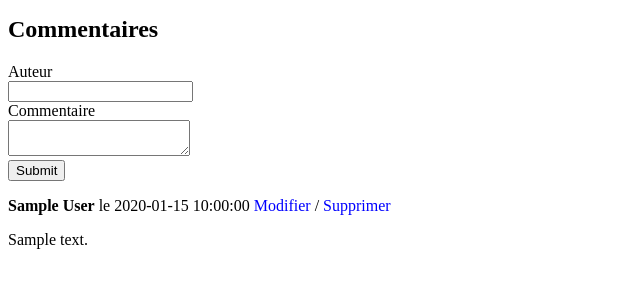
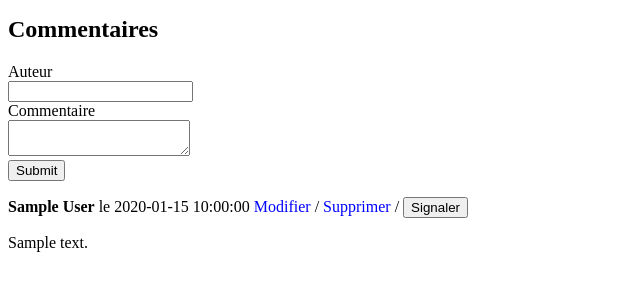
Before and after one commit to AudeLe/Jean-Forteroche-s-Blog, a PHP site: template template/postView.php in a window 1280 px wide. Shown: the part 204-504 px from the top of the page, without its empty margins (0-640 px from the left). Run offline with PHP 8.4, Linux system fonts and the light colour scheme; the template is opened without the code that fills it: most values are stand-ins (such as "Sample title", 1, 10 or a date in 2020).

Commit message:
"Report Comment button has been created."

```diff
--- a/template/postView.php
+++ b/template/postView.php
@@ -35,7 +35,8 @@
 	<?php
 		while($comment = $comments->fetch()){
 			?>
-			<p><strong><?= htmlspecialchars($comment['author']) ?></strong> le <?= $comment['comment_date_fr'] ?> <a href="../public/home.php?action=editComment&id=<?= $comment['id']?>">Modifier</a> / <a href="../public/home.php?action=deleteComment&id=<?= $comment['id'] ?>">Supprimer</a></p>
+			<p><strong><?= htmlspecialchars($comment['author']) ?></strong> le <?= $comment['comment_date_fr'] ?> <a href="../public/index.php?action=editComment&id=<?= $comment['id']?>">Modifier</a> / <a href="../public/index.php?action=deleteComment&id=<?= $comment['id'] ?>">Supprimer</a> / <button id="ReportedComment">Signaler</button></p>
+            <p id="ReportedCommentArea"></p>
 			<p><?= nl2br(htmlspecialchars($comment['comment'])) ?></p>
 
 			<?php
```
